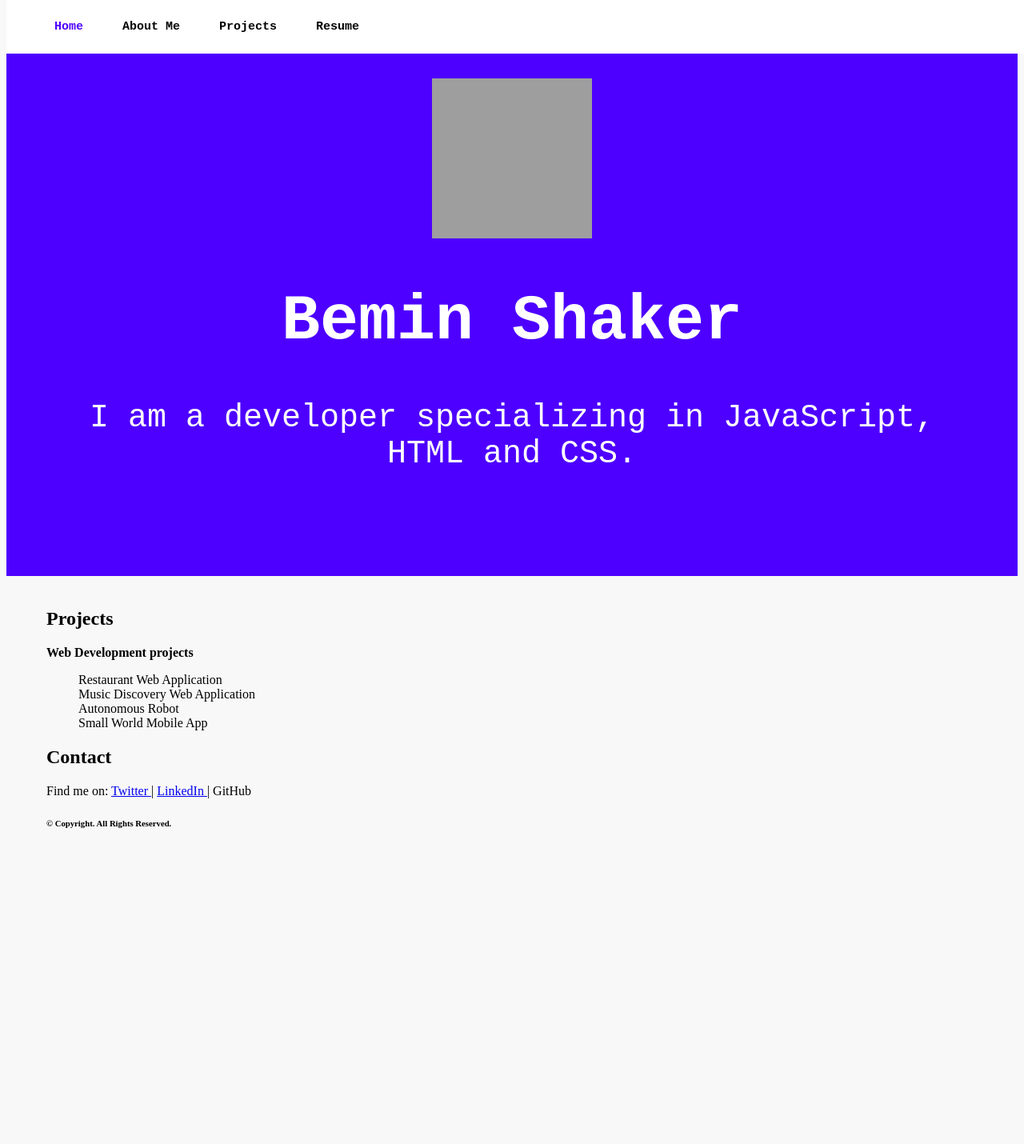
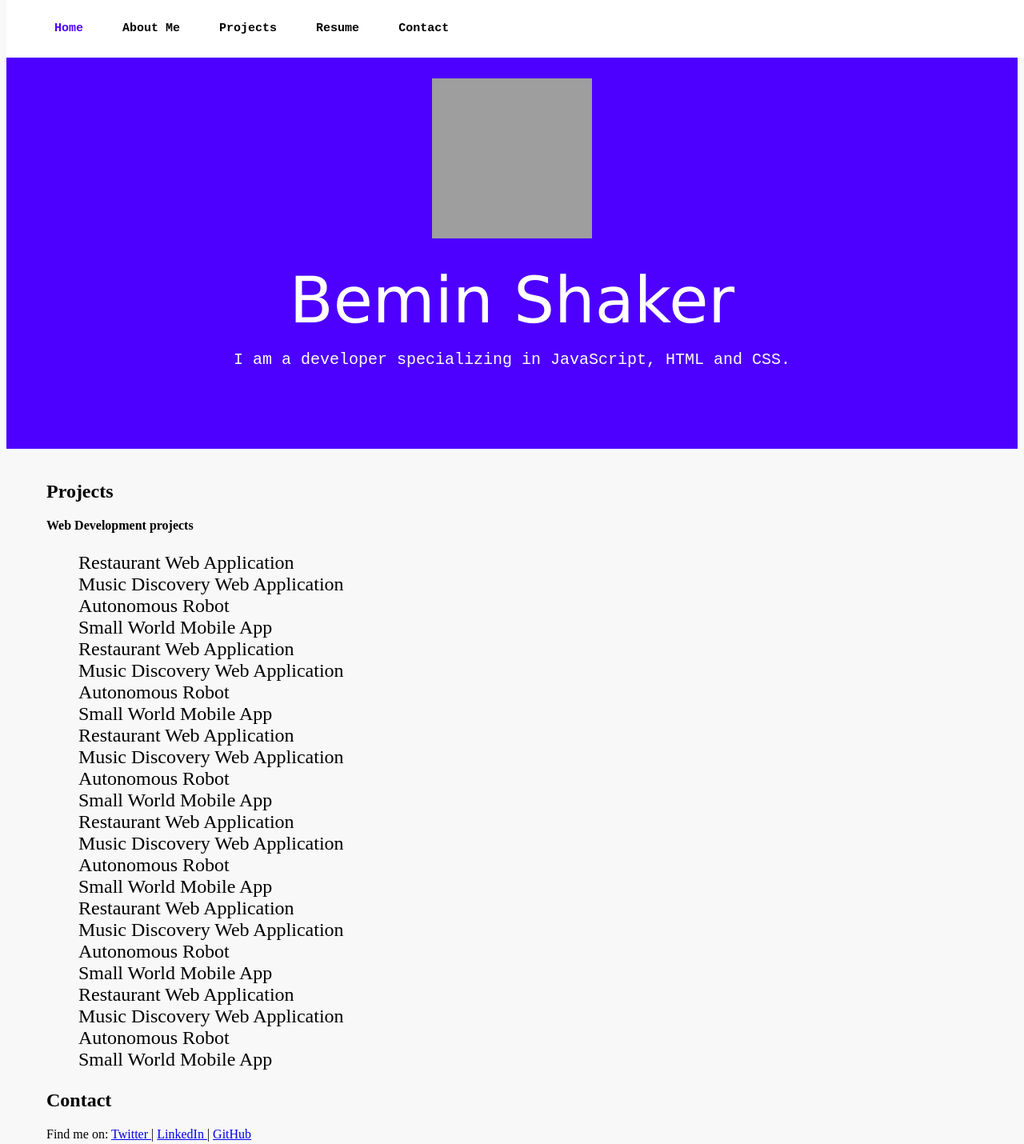
Before and after one commit to bemin-shaker/bemin-shaker.github.io, a plain HTML site: page index.html in a window 1280 px wide. Shown: the top 1430 px of the page at 80% size. Before the commit the page ends 1088 px from the top, so only its background shows below. Drawn offline with Linux system fonts and the light colour scheme; grey boxes are pictures that could not be loaded.

Commit message:
Add files via upload

```diff
--- a/index.html
+++ b/index.html
@@ -11,8 +11,9 @@
     <ul>
       <li><a class="blue" href="">Home</a></li>
       <li><a  href="">About Me</a></li>
-      <li><a href="">Projects</a></li>
+      <li><a href="#projsec">Projects</a></li>
       <li><a target="_blank" href="file:///C:/Users/bemin.LAPTOP-63V72TQ9/Downloads/Shaker_Bemin_COOP_1.pdf">Resume</a></li>
+      <li><a href="#contactme">Contact</a></li>
     </ul>
   </nav>
 
@@ -23,11 +24,32 @@
   </div>
 
 
-<div class="proj-section">
+<div class="proj-section" id="projsec">
   <h2>Projects</h2>
   <p class="title">Web Development projects</p>
+
   <div id="projlist">
     <ul>
+      <li>Restaurant Web Application</li>
+      <li>Music Discovery Web Application</li>
+      <li>Autonomous Robot</li>
+      <li>Small World Mobile App</li>
+      <li>Restaurant Web Application</li>
+      <li>Music Discovery Web Application</li>
+      <li>Autonomous Robot</li>
+      <li>Small World Mobile App</li>
+      <li>Restaurant Web Application</li>
+      <li>Music Discovery Web Application</li>
+      <li>Autonomous Robot</li>
+      <li>Small World Mobile App</li>
+      <li>Restaurant Web Application</li>
+      <li>Music Discovery Web Application</li>
+      <li>Autonomous Robot</li>
+      <li>Small World Mobile App</li>
+      <li>Restaurant Web Application</li>
+      <li>Music Discovery Web Application</li>
+      <li>Autonomous Robot</li>
+      <li>Small World Mobile App</li>
       <li>Restaurant Web Application</li>
       <li>Music Discovery Web Application</li>
       <li>Autonomous Robot</li>
@@ -35,8 +57,9 @@
     </ul>
   </div>
 
-  <h2>Contact</h2>
-  <p>Find me on: <a target="_blank" href="https://twitter.com/bemin_shaker"> Twitter </a> | <a target="_blank" href="https://www.linkedin.com/in/beminshaker/"> LinkedIn </a>| GitHub</p>
+
+  <h2 id="contactme">Contact</h2>
+  <p>Find me on: <a target="_blank" href="https://twitter.com/bemin_shaker"> Twitter </a> | <a target="_blank" href="https://www.linkedin.com/in/beminshaker/"> LinkedIn </a>| <a href="https://github.com/bemin-shaker" target="_blank">GitHub</a></p>
 
   <h6>&copy; Copyright. All Rights Reserved.</h6>
 </div>
--- a/style.css
+++ b/style.css
@@ -1,3 +1,4 @@
+
 .navbar {
   background-color: White;
   position: fixed;
@@ -9,7 +10,7 @@
 
 .navbar li {
   display: inline-block;
-  padding: 10px 20px;
+  padding: 20px 20px;
 }
 
 .navbar a {
@@ -20,11 +21,11 @@
 .header {
   text-align: center;
   background-color: #4D00FF;
-  padding: 90px 60px;
+  padding: 90px 40px;
 }
 
 .about-me {
-  font-size: 40px;
+  font-size: 20px;
 
 }
 
@@ -41,12 +42,16 @@
 h1 {
   color: White;
   font-size: 80px;
-  font-family: monospace;
+  font-family: "Verdana";
+  font-weight: 100;
+  line-height: .5;
 }
 
 .about-me, nav {
   color: White;
   font-family: monospace;
+  line-height: .1;
+
 }
 
 .proj-section {
@@ -67,4 +72,5 @@ a.blue {
 
 #projlist ul {
   list-style-type: none;
+  font-size: 24px;
 }
```
